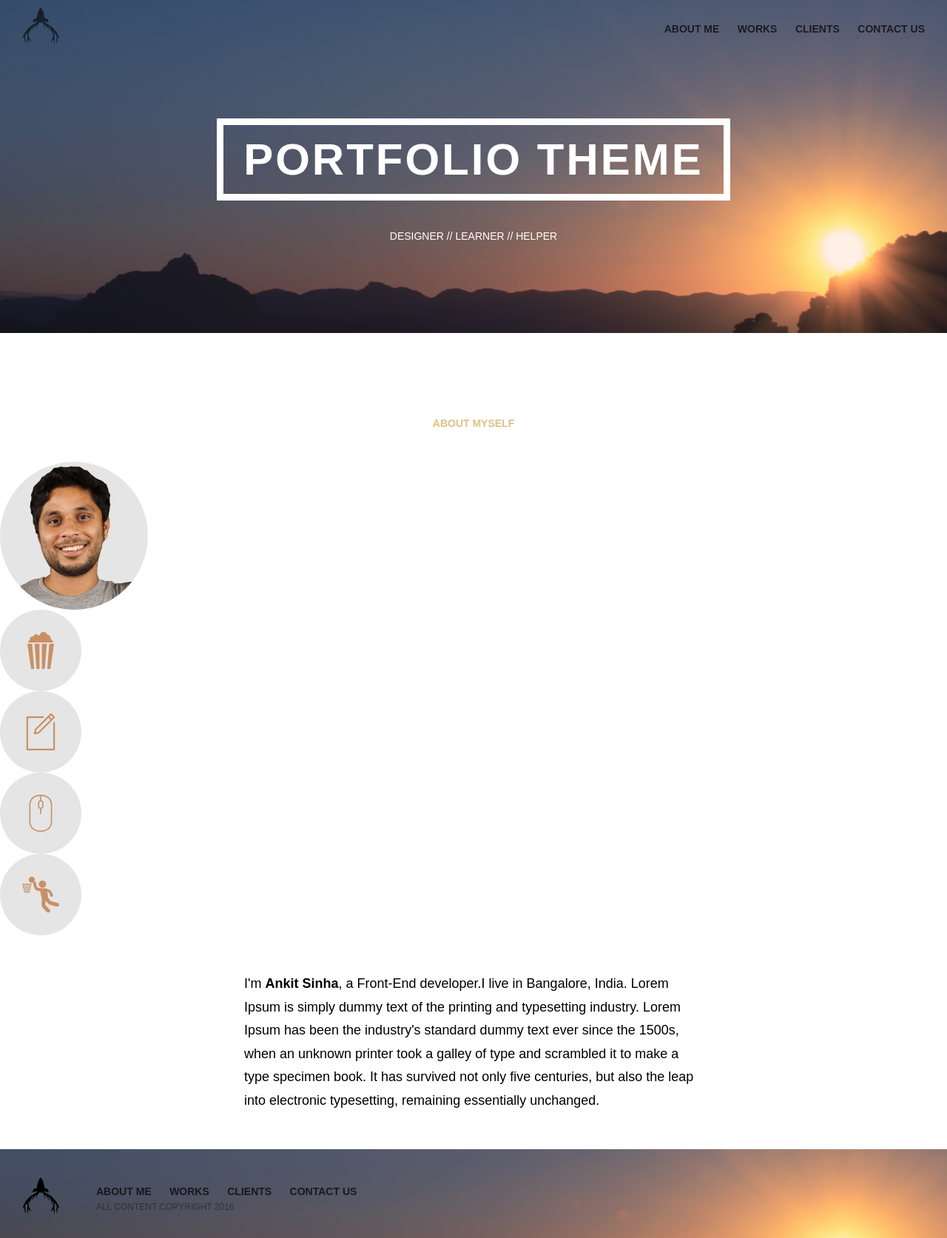
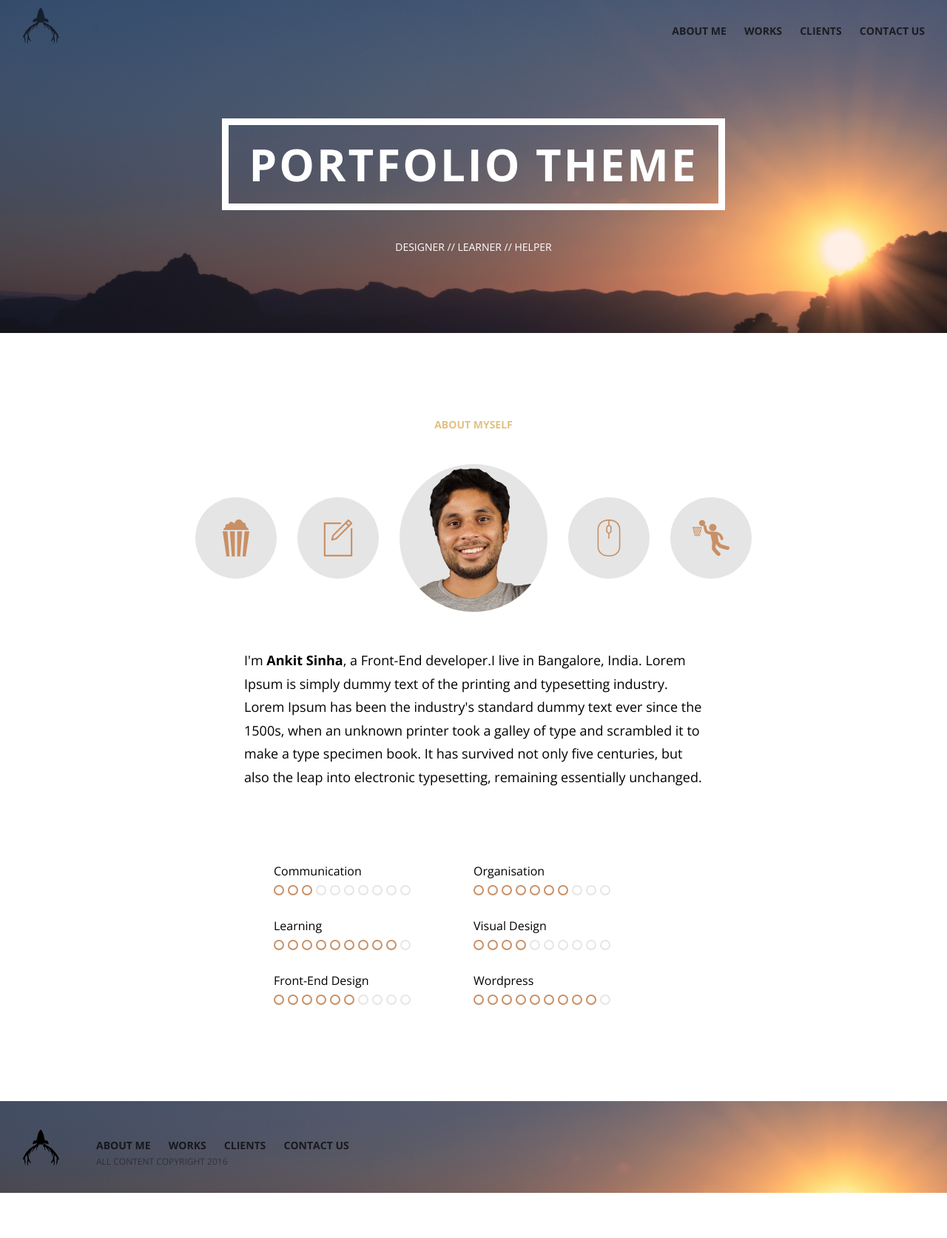
Before and after one commit to iankit/Portfolio-Theme, a Jekyll site: the page built from index.html, in a window 1280 px wide. Shown: the whole page at 74% size. Built offline with Jekyll 4.4.1, drawn with Linux system fonts in a browser that asks for light colours; after the commit the page ends 1612 px from its top, so only the background shows below that.

Commit message:
Skill Section added

```diff
--- a/_includes/about.html
+++ b/_includes/about.html
@@ -10,5 +10,43 @@
 	<div class="about-text">
 		<p>I'm <strong>Ankit Sinha</strong>, a Front-End developer.I live in Bangalore, India. Lorem Ipsum is simply dummy text of the printing and typesetting industry. Lorem Ipsum has been the industry's standard dummy text ever since the 1500s, when an unknown printer took a galley of type and scrambled it to make a type specimen book. It has survived not only five centuries, but also the leap into electronic typesetting, remaining essentially unchanged.</p>
 	</div>
+	<div class="skill-section clearfix">
+		<div class="skill-unit">
+			<div class="skill-text">Communication</div>
+			<div class="skill-length skill-3">
+			<span></span><span></span><span></span><span></span><span></span><span></span><span></span><span></span><span></span><span></span>
+			</div>
+		</div>
+		<div class="skill-unit">
+			<div class="skill-text">Organisation</div>
+			<div class="skill-length skill-7">
+			<span></span><span></span><span></span><span></span><span></span><span></span><span></span><span></span><span></span><span></span>
+			</div>
+		</div>
+		<div class="skill-unit">
+			<div class="skill-text">Learning</div>
+			<div class="skill-length skill-9">
+			<span></span><span></span><span></span><span></span><span></span><span></span><span></span><span></span><span></span><span></span>
+			</div>
+		</div>
+		<div class="skill-unit">
+			<div class="skill-text">Visual Design</div>
+			<div class="skill-length skill-4">
+			<span></span><span></span><span></span><span></span><span></span><span></span><span></span><span></span><span></span><span></span>
+			</div>
+		</div>
+		<div class="skill-unit">
+			<div class="skill-text">Front-End Design</div>
+			<div class="skill-length skill-6">
+			<span></span><span></span><span></span><span></span><span></span><span></span><span></span><span></span><span></span><span></span>
+			</div>
+		</div>
+		<div class="skill-unit">
+			<div class="skill-text">Wordpress</div>
+			<div class="skill-length skill-9">
+			<span></span><span></span><span></span><span></span><span></span><span></span><span></span><span></span><span></span><span></span>
+			</div>
+		</div>
+	</div>
 
 </section>
--- a/_includes/head.html
+++ b/_includes/head.html
@@ -1 +1,2 @@
 <link rel="stylesheet" type="text/css" href="css/main.css">
+<link href='https://fonts.googleapis.com/css?family=Open+Sans:400,300,700' rel='stylesheet' type='text/css'>
--- a/_sass/_about.scss
+++ b/_sass/_about.scss
@@ -1,3 +1,6 @@
+body{
+	font-family:Open Sans, sans-serif;
+}
 h3{
 	text-transform: uppercase;
 	text-align:center;
@@ -5,7 +8,7 @@ h3{
 	font-size:14px;
 	padding: 100px 0 30px;
 }
-.face-section{
+.about-section{
 	max-width: 780px;
 	display: flex;
 	margin: 0 auto;
@@ -21,12 +24,12 @@ h3{
 	border-radius: 50%;
 }
 .bg{
-	background-color: rgba(0,0,0,0.1);
+	background-color: $bglight;
 }
 [class^="icon-"]{
 	height: 50px;
 	width: 50px;
-	background: rgba(0,0,0,0.1);
+	background: $bglight;
 	border-radius: 50%;
 	padding: 30px;
 }
@@ -57,11 +60,11 @@ h3{
 	font-size: 18px;
 }
 @media screen and (max-width: 650px){
-	.face-section{
+	.about-section{
 		display: block;
 		text-align: center;
 	}
-	.face-section div{
+	.about-section div{
 			display: inline-block;
 		}
 	div.face-img{
@@ -75,3 +78,48 @@ h3{
 		margin: 10px;
 	}
 }
+.skill-section{
+	max-width: 540px;
+	margin: 100px auto;
+}
+.skill-unit{
+	width: 270px;
+	float: left;
+}
+.skill-length{
+	font-size: 0px;
+	margin-bottom: 30px;
+}
+.skill-text{
+	margin-bottom: 8px;
+}
+.skill-length span{
+	background-color: $accent;
+	display: inline-block;
+	width: 14px;
+	height: 14px;
+	margin-right: 5px;
+	border-radius: 50%;
+}
+.skill-length span:before{
+	display: block;
+	content: "";
+	width: 10px;
+	height: 10px;
+	background-color: white;
+	border-radius: 50%;
+	margin: 2px;
+}
+@for $i from 1 through 10{
+.skill-#{$i} span:nth-child(n+#{$i+1}){
+	@extend %skill-color;
+	}
+}
+%skill-color{
+	background-color:$bglight;
+}
+@media screen and(max-width: 540px){
+	.skill-section{
+		width: 270px;
+	}
+}
--- a/_sass/_var.scss
+++ b/_sass/_var.scss
@@ -1,4 +1,4 @@
 //Color Variables
 $accent-light: #e1c184;
-
 $accent:#c99065;
+$bglight:rgba(0,0,0,0.1);
```
Also changed, not shown: favicon.ico (added), 4 other files.
